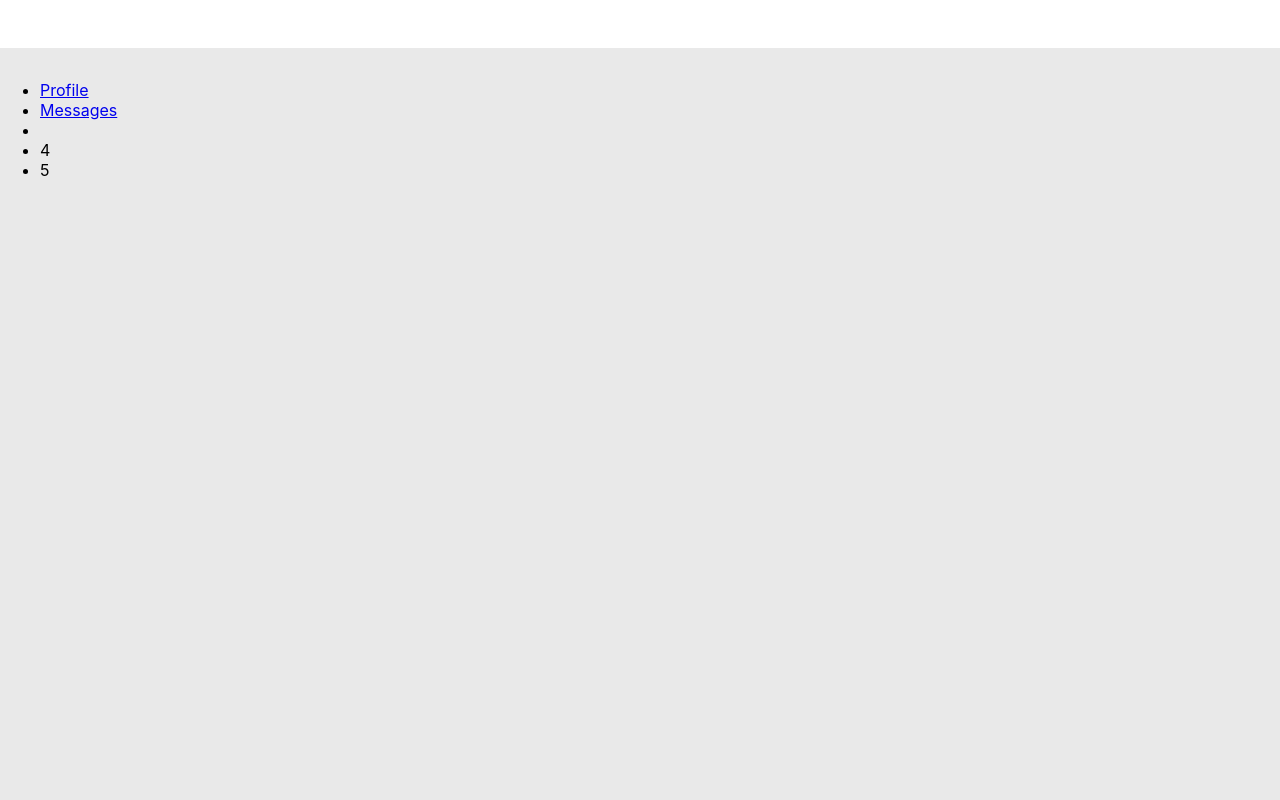
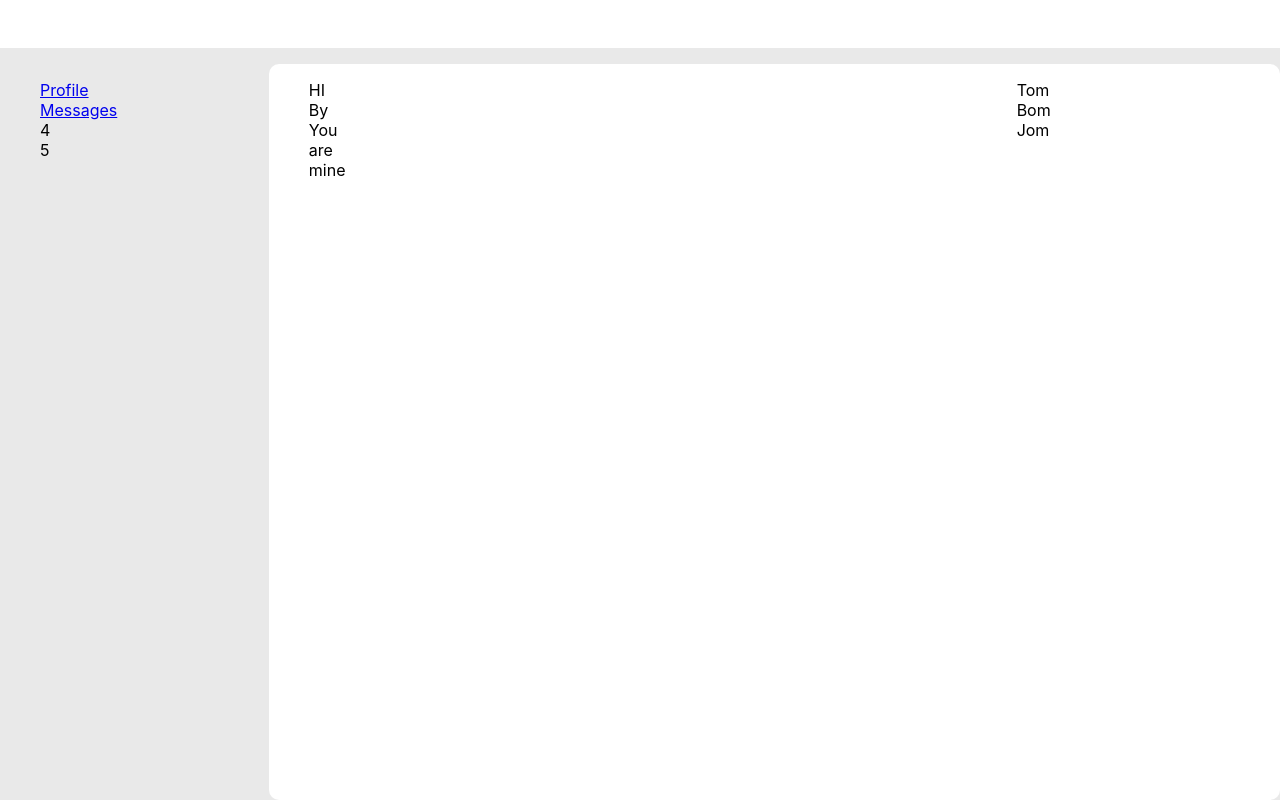
Before and after one commit to maksymenkoyr/social-network, a React (Create React App) app: page /#/messages in a window 1280 px wide. Built offline with nearby package versions, Linux system fonts and the light colour scheme.

Commit message:
add the message page

```diff
--- a/src/components/AppContent/Messenges/Messages.js
+++ b/src/components/AppContent/Messenges/Messages.js
@@ -1,12 +1,22 @@
 import React from 'react'
+import "./Messages.scss"
 
 const Messages = () => {
     return (
-        <main className="app-content messages">
-            <div className></div>
+        <main className='app__content messages'>
+            <ul className='conversation'>
+                <li className='conversation__message'>HI</li>
+                <li className='conversation__message'>By</li>
+                <li className='conversation__message'>You</li>
+                <li className='conversation__message'>are</li>
+                <li className='conversation__message'>mine</li>
+            </ul>
+            <ul className='conversations-list'>
+                <li className='conversations-list__item'>Tom</li>
+                <li className='conversations-list__item'>Bom</li>
+                <li className='conversations-list__item'>Jom</li>
+            </ul>
         </main>
-
-
     )
 }
 
--- /dev/null
+++ b/src/components/AppContent/Messenges/Messages.scss
@@ -0,0 +1,6 @@
+@import "../../../_style-variables.scss";
+
+.messages{
+    display: grid;
+    grid-template-columns:  1fr 30%;
+}
--- a/src/index.scss
+++ b/src/index.scss
@@ -13,3 +13,9 @@ code {
   font-family: source-code-pro, Menlo, Monaco, Consolas, 'Courier New',
     monospace;
 }
+
+
+ul{
+  list-style: none;
+
+}
```
